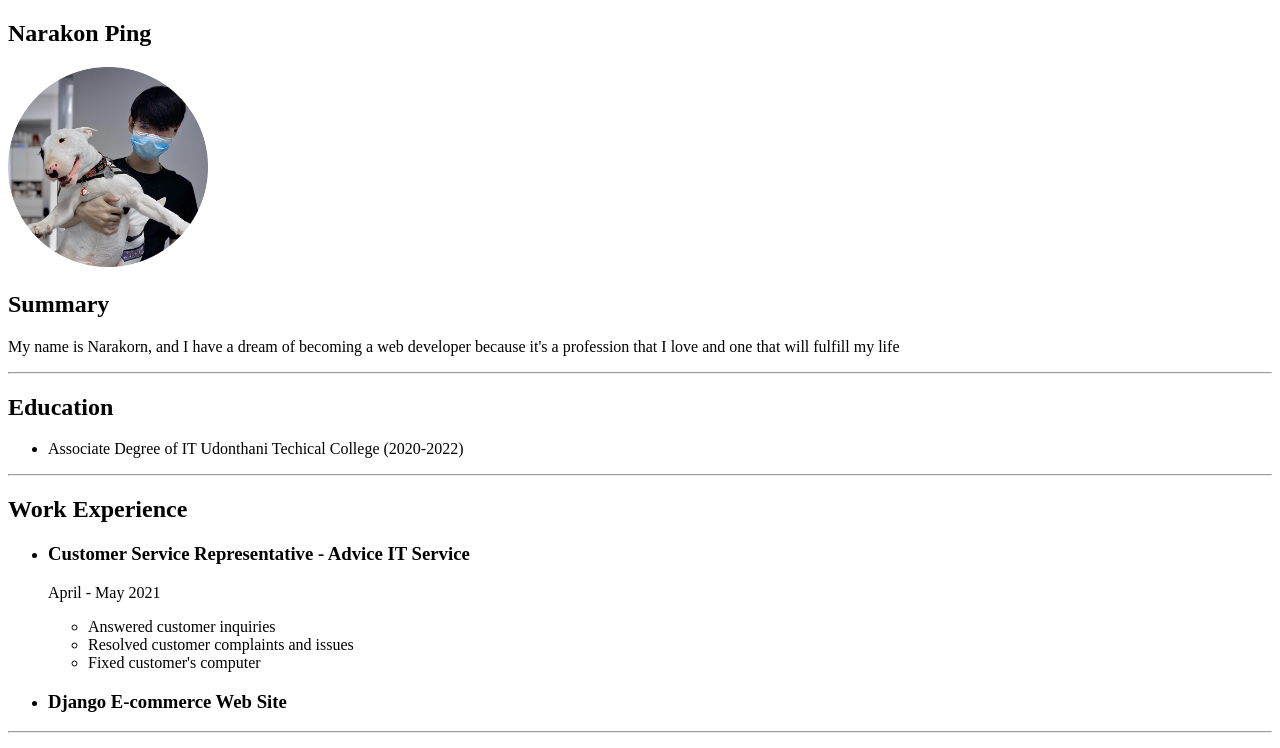
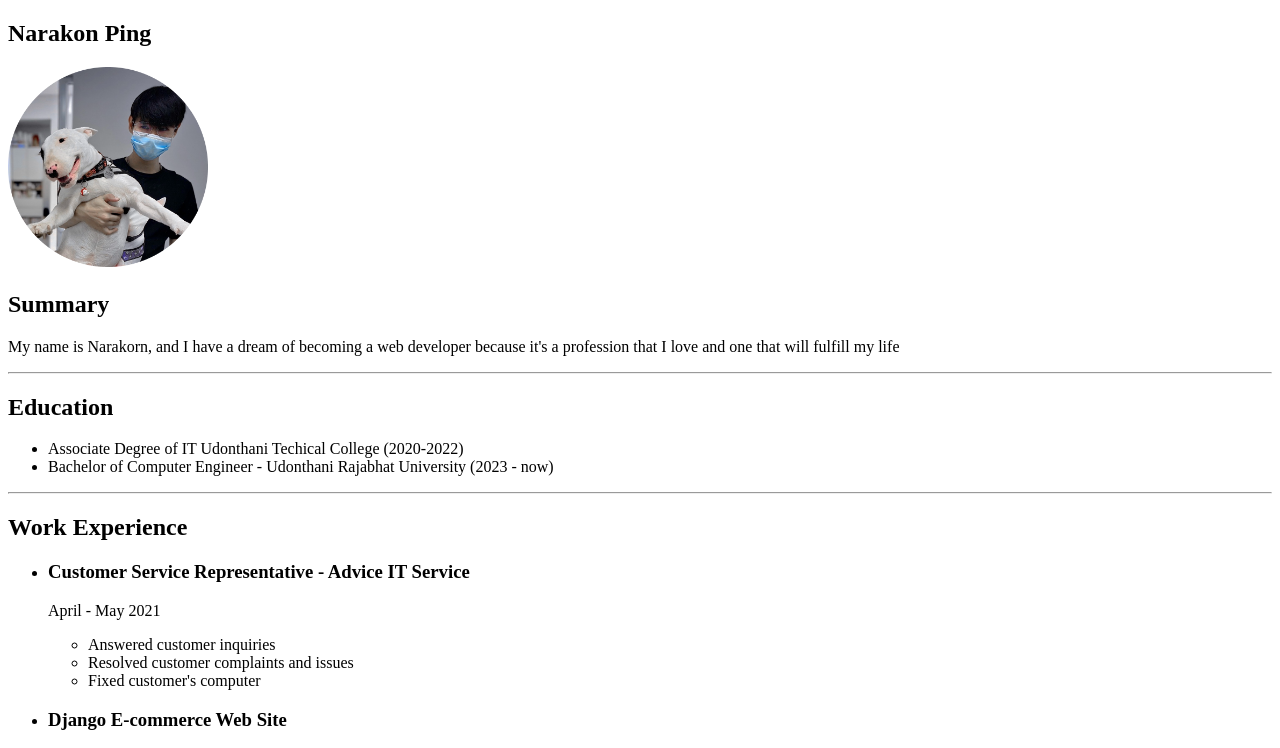
Before and after one commit to pingnrk/portfolio, a plain HTML site: page index.html in a window 1280 px wide. Shown: the top 748 px of the page. Drawn offline with Linux system fonts and the light colour scheme.

Commit message:
Update index.html

```diff
--- a/index.html
+++ b/index.html
@@ -22,6 +22,7 @@
       <h2>Education</h2>
       <ul>
         <li>Associate Degree of IT Udonthani Techical College (2020-2022)</li>
+        <li>Bachelor of Computer Engineer - Udonthani Rajabhat University (2023 - now)</li>
       </ul>
       <hr />
       <h2>Work Experience</h2>
```
